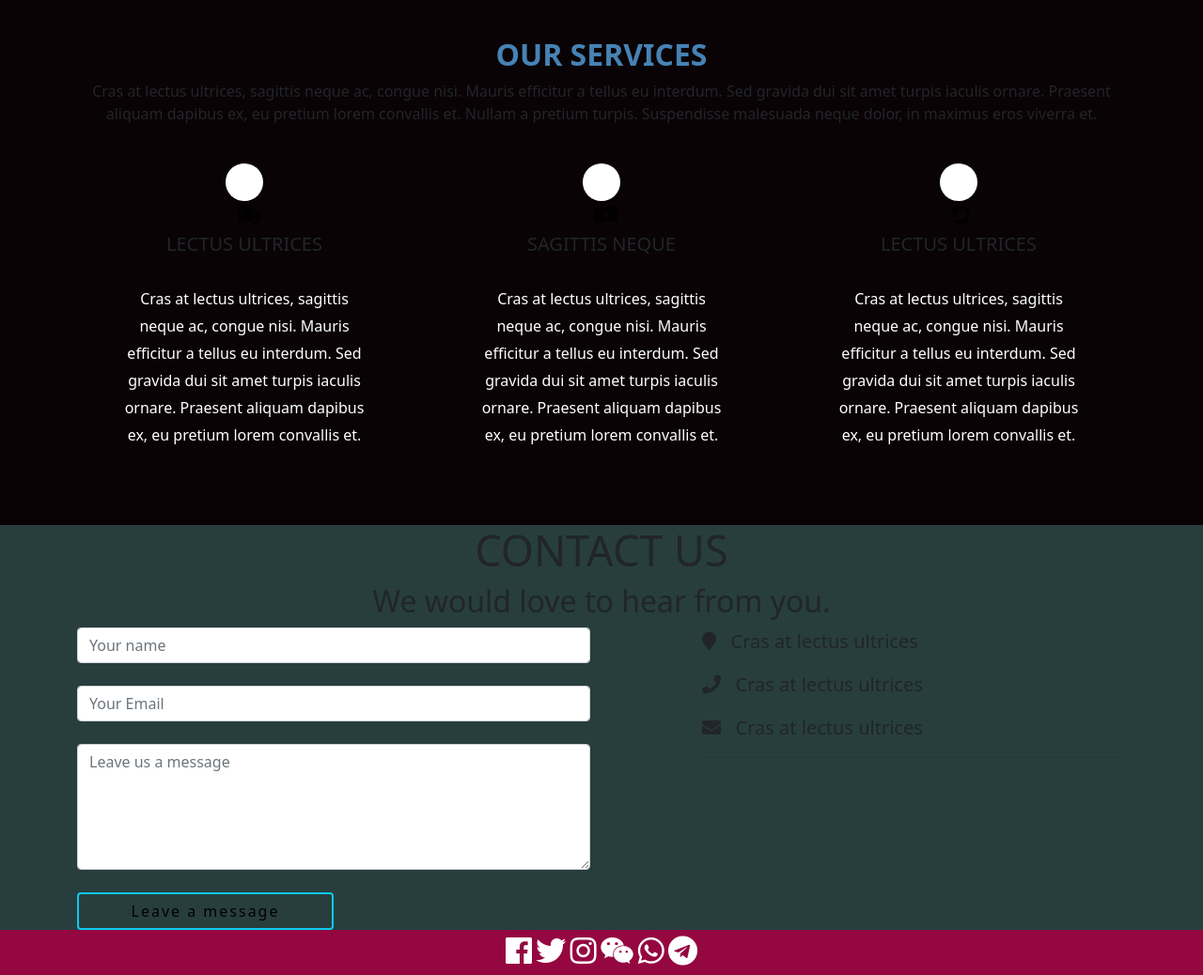
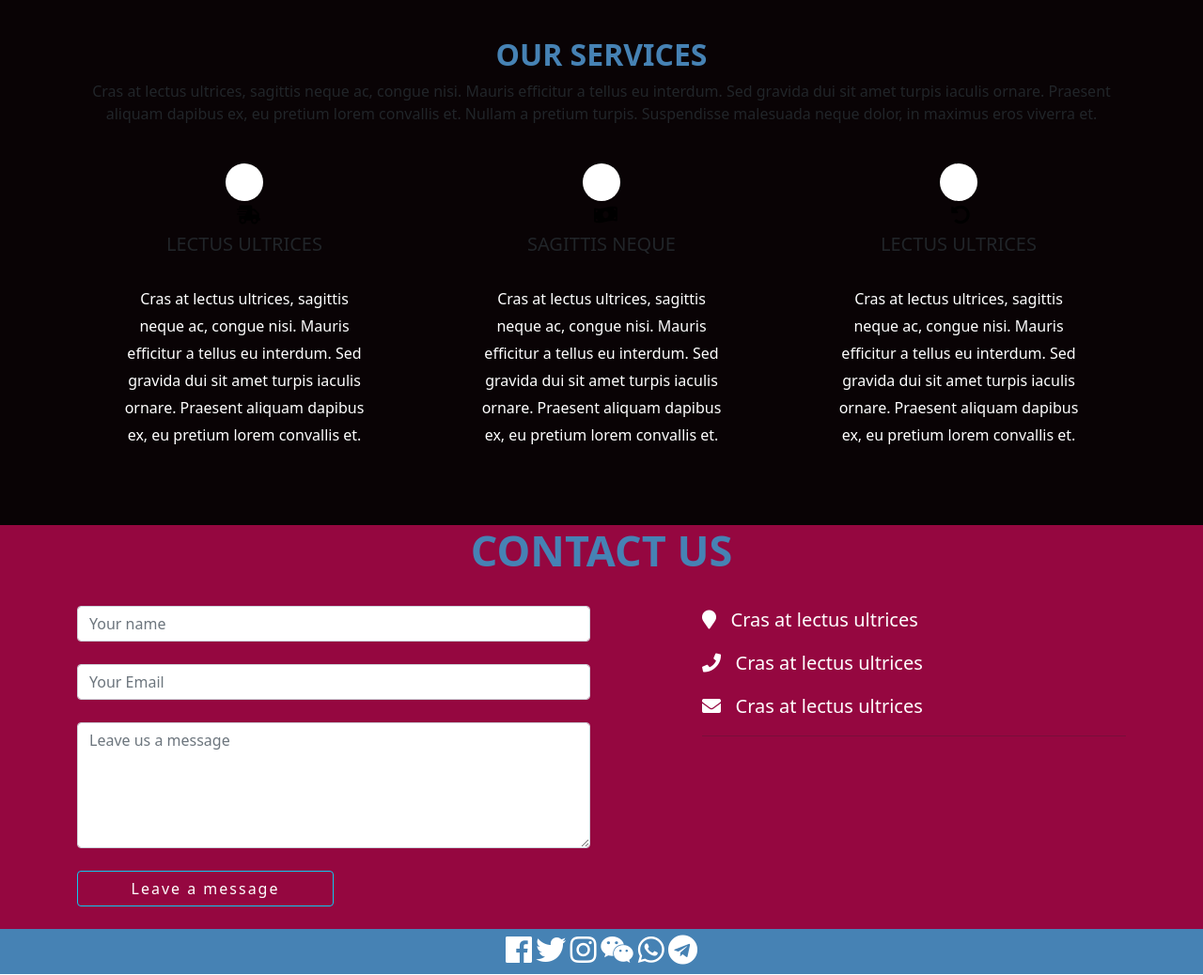
Before and after one commit to mwendah/Supplies, a PHP site: page / in a window 1280 px wide. Shown: the part 1601-2639 px from the top of the page at 94% size. Run offline with PHP 8.4, Linux system fonts and the light colour scheme.

Commit message:
Add files via upload

```diff
--- a/index.html
+++ b/index.html
@@ -94,7 +94,7 @@
 					<span class="icon"><i class="fas fa-shipping-fast"></i></span>
 					<div class="content">
 						<h3>lectus ultrices</h3>
-						<p>Cras at lectus ultrices, sagittis neque ac, congue nisi. Mauris efficitur a tellus eu interdum. Sed gravida dui sit amet turpis iaculis ornare. Praesent aliquam dapibus ex, eu pretium lorem convallis et.</p> <!-- make is short  -->
+						<p>Cras at lectus ultrices, sagittis neque ac, congue nisi. Mauris efficitur a tellus eu interdum. Sed gravida dui sit amet turpis iaculis ornare. Praesent aliquam dapibus ex, eu pretium lorem convallis et.</p> <!-- make it short  -->
 					</div>
 				</div>
 
@@ -140,8 +140,8 @@
 
 <section id="contact">
 	<div class="container">
-		<h2 class="heading">Contact us</h2>
-		<h2 style="text-align: center;">We would love to hear from you.</h2>
+		<h2 class="heading">Contact us</h2><br>
+
 		<div class="row">
 			<div class="col-md-6">
 				<form>
@@ -151,7 +151,7 @@
 					<center>
 					<br>
 					</center>
-					<button class="btn btn-info">Leave a  message</button><br>
+					<button class="btn btn-info">Leave a message</button><br><br>
 					</center>
 				</form>
 			</div>
--- a/style.css
+++ b/style.css
@@ -12,7 +12,7 @@ html{
 
 /*nav bar css */
 .navbar{
-	background-color: #950740;
+	background-color: steelblue;
 	padding: 1rem 8rem;
 	z-index: 1000;
 }
@@ -226,7 +226,7 @@ html{
 
 /*contact*/
 #contact{
-	background: #283e3e;
+	background: #950740;
 
 }
 
@@ -236,24 +236,33 @@ html{
 	font-size: 45px;
 	text-transform: uppercase;
 	border-bottom: 10px;
+	color: steelblue;
+	text-transform: uppercase;
+	font-weight: 900;
 
 }
+
 .btn-info{
 	width: 50%;
 	letter-spacing: 2px;
 	background: transparent;
 	transition: all 0.5s ease-in-out;
-	border-width: 2px;
+	color:#FFFFFF ;
 
 
 }
 .btn-info{
-	transition: scale(1.5);
+	transition: scale(1.1);
+}
+.btn-info hover:{
+	color: #0bd0c7;
 }
 
 .icon{
 	font-size: 20px;
+	color: #FFFFFF;
 }
+
 hr{
 	width: 100%;
 }
@@ -266,7 +275,7 @@ hr{
 
 /*Footer*/
 .footer-container {
-	background: #950740;
+	background: steelblue;
 	padding-bottom: 10px;
 
 
```
